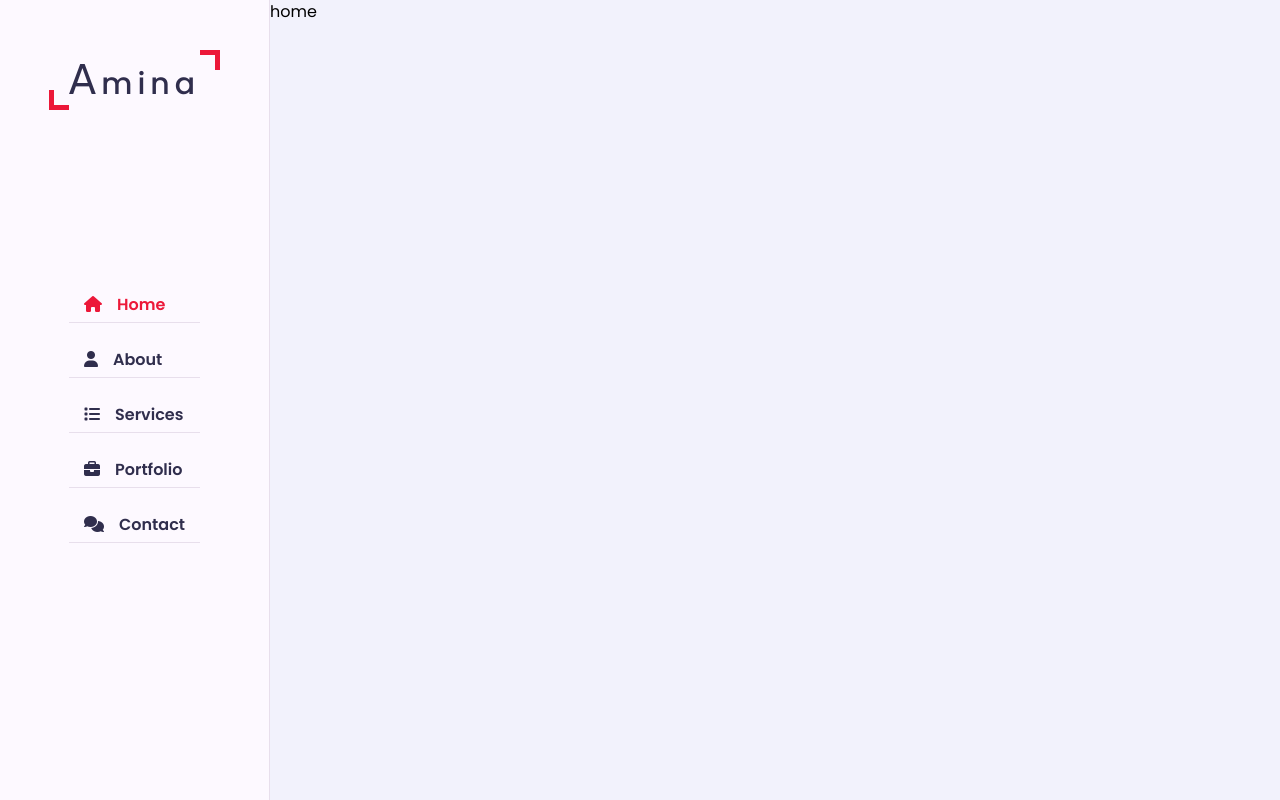
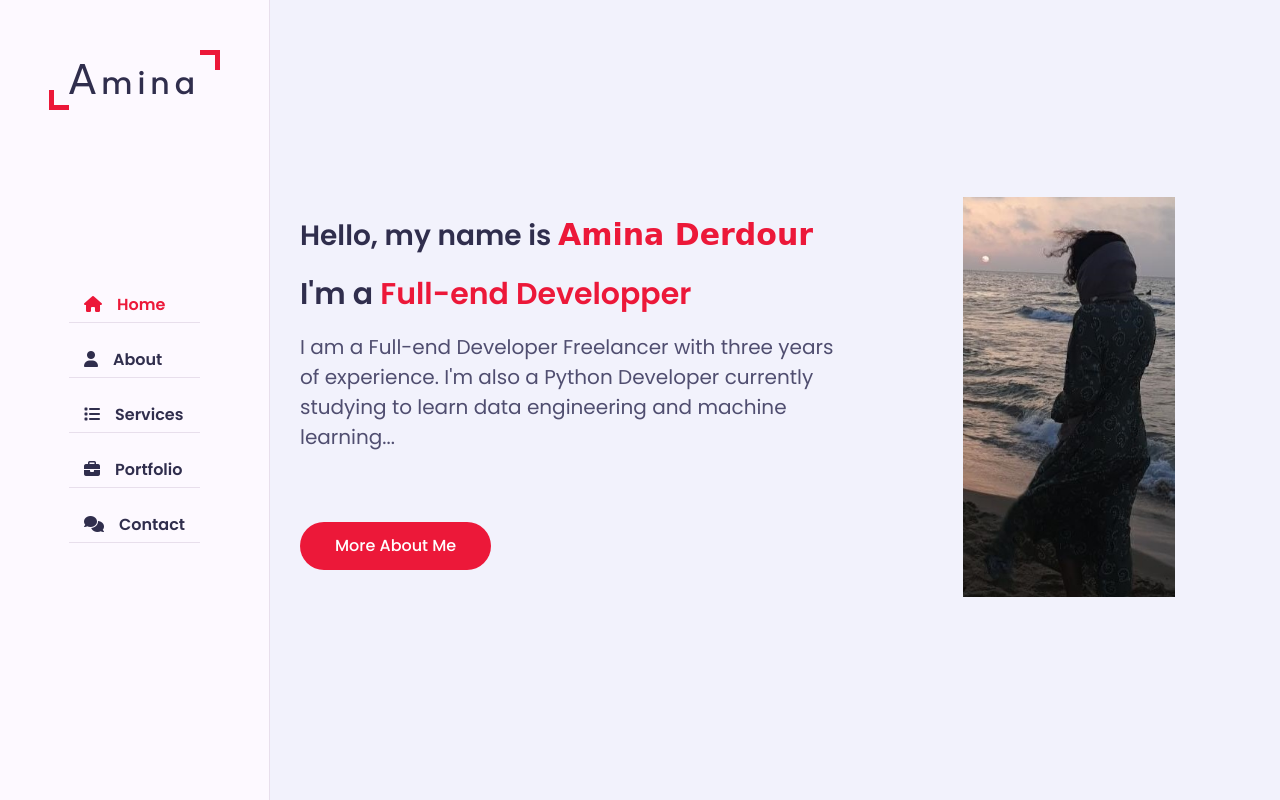
Before and after one commit to amina-work/my_portfolio, a plain HTML site: page index.html in a window 1280 px wide. Drawn offline with Linux system fonts and the light colour scheme.

Commit message:
added home page

```diff
--- a/css/style.scss
+++ b/css/style.scss
@@ -34,15 +34,49 @@ body{
         min-height: 100vh;
         display: block;
         position: fixed;
+        padding: 0 30px;
         left: 270px;
         top: 0;
         right: 0;
         z-index: 0;
         opacity: 1;
+        display: flex;
+    }
+    .padd-15{
+        padding-left: 15px;
+        padding-right: 15px;
+    }
+    .container{
+        max-width: 1100px;
+        width: 100%;
+        margin: auto;
+    }
+    .row{
+        display: flex;
+        flex-wrap: wrap;
+        margin-left: -15px;
+        margin-right: -15px;
+        position: relative;
+    }
+    .btn{
+        font-size: 16px;
+        font-weight: 500;
+        padding: 12px 35px;
+        color: white;
+        border-radius: 40px;
+        display: inline-block;
+        border: none;
+        white-space: nowrap;
+        background: $skinColor;
+        transition: all 0.3s ease-in-out;
+
+        &:hover{
+            transform: scale(1.05);
+        }
     }
 }
 
-/* Left Side */
+/* NavBar */
 .aside{
     width: 270px;
     background: $bgBlack1;
@@ -158,3 +192,53 @@ body{
         }
     }
 }
+
+/* Home Section */
+.home{
+    min-height: 100vh;
+    display: flex;
+    color: $textBlack9;
+
+    .home-info{
+        flex: 0 0 60%;
+        max-width: 60%;
+
+        h3.hello{
+            font-size: 28px;
+            margin: 15px 0;
+            span{
+                font-family: 'Clicker Script', cursive;
+                font-size: 30px;
+                font-weight: 700;
+                color: $skinColor;
+            }
+        }
+        h3.my-profession{
+            font-size: 30px;
+            margin: 15px 0;
+        }
+        .typing{
+            color: $skinColor;
+        }
+        p{
+            margin-bottom: 70px;
+            font-size: 20px;
+            color: $textBlack7;
+        }
+    }
+    .home-image{
+        flex: 0 0 40%;
+        max-width: 40%;
+        text-align: center;
+        position: relative;
+        img{
+            height: 400px;
+        }
+        &::after{
+            content: '';
+            position: absolute;
+            height: 80px;
+
+        }
+    }
+}
--- a/index.html
+++ b/index.html
@@ -36,7 +36,22 @@
         <div class="main-content">
             <!-- Home Section Start -->
             <section class="home section">
-                home
+                <div class="container">
+                    <div class="row">
+                        <div class="home-info padd-15">
+                            <h3 class="hello">Hello, my name is <span class="name">Amina Derdour</span></h3>
+                            <h3 class="my-profession">I'm a <span class="typing">Full-end Developper</span></h3>
+                            <p>
+                                I am a Full-end Developer Freelancer with three years of experience. I'm also a
+                                Python Developer currently studying to learn data engineering and machine learning...
+                            </p>
+                            <a href="contact" class="btn hire-me">More About Me</a>
+                        </div>
+                        <div class="home-image padd-15">
+                            <img src="./pics/me.jpg" alt="">
+                        </div>
+                    </div>
+                </div>
             </section>
             <!-- Home Section End -->
         </div>
```
Also changed, not shown: css/style.css, pics/me.jpg (added), 1 other file.
